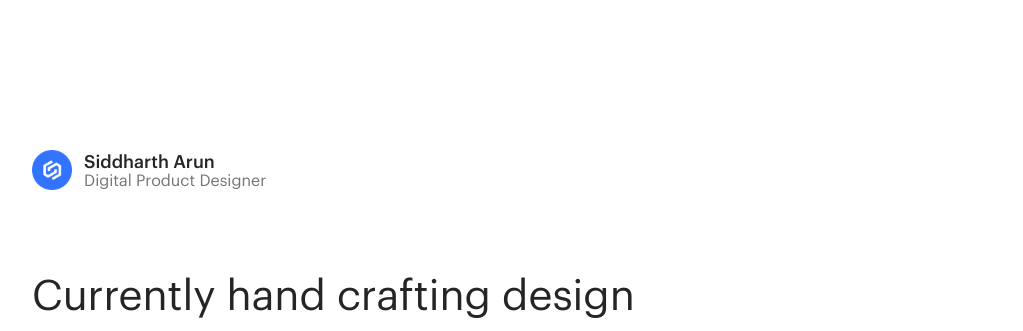
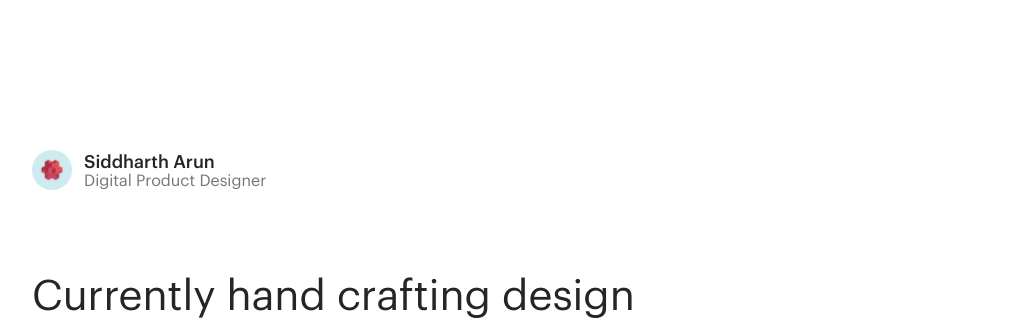
Before and after one commit to siddhartharun/siddhartharun.github.io, a Jekyll site: the page built from index.md, in a window 1280 px wide. Shown: the top 331 px of the page, without its empty margins (128-1151 px from the left). Built offline with Jekyll 4.4.1, drawn with Linux system fonts in a browser that asks for light colours.

Commit message:
Changed logo.

```diff
--- a/assets/sass/base.scss
+++ b/assets/sass/base.scss
@@ -74,8 +74,9 @@ body {
    .user-gist .icon-symbol {
       width: 40px;
       height: 40px;
-      background: url('../images/icon-symbol-blue.png') top left no-repeat;
+      background: url('../images/icon-symbol-object.png') top left no-repeat;
       background-size: 40px 40px;
+      @include border-r-circle(40px);
       position: absolute;
       top: 0;
       left: 0;
@@ -323,7 +324,8 @@ ul.featured-work {
       .footer .user-gist .icon-symbol {
          width: 60px;
          height: 60px;
-         background: url('../images/icon-symbol-white.png') top left no-repeat;
+         background: url('../images/icon-symbol-object.png') top left no-repeat;
+         @include border-r-circle(60px);
          background-size: 60px 60px;
          position: relative;
          display: inline-block;
--- a/assets/sass/reset.scss
+++ b/assets/sass/reset.scss
@@ -15,6 +15,11 @@ $primary-text-inverted: #FFFFFF;
 $border-solid: #E8E8E8;
 $border-dotted: #DDDDDD;
 
+@mixin border-r-circle($radius) {
+	-webkit-border-radius: $radius;
+	-moz-border-radius: $radius;
+	border-radius: $radius;
+}
 
 
 /* Reset
```
Also changed, not shown: assets/images/icon-symbol-object.png (added), favicon.ico.
